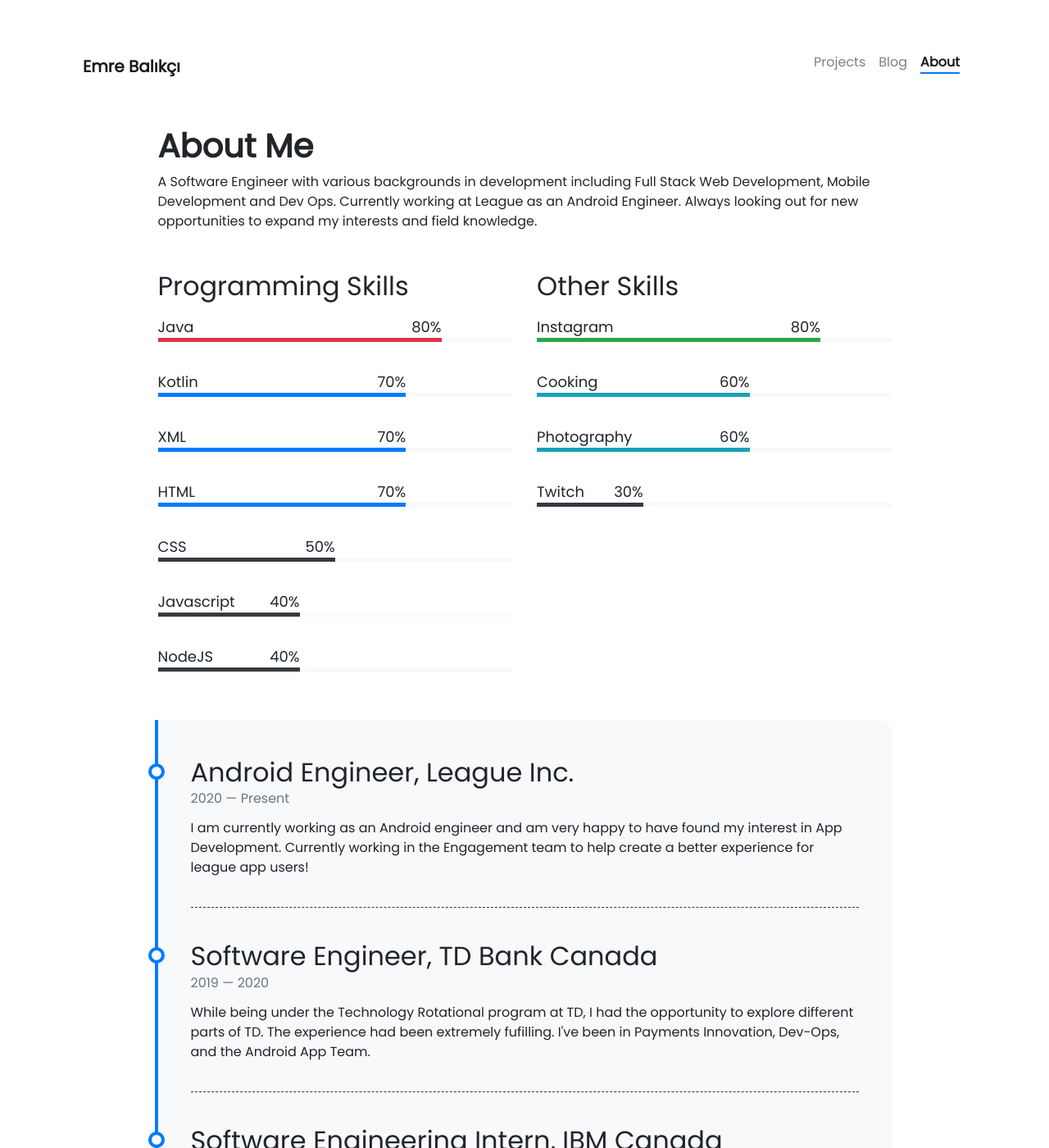
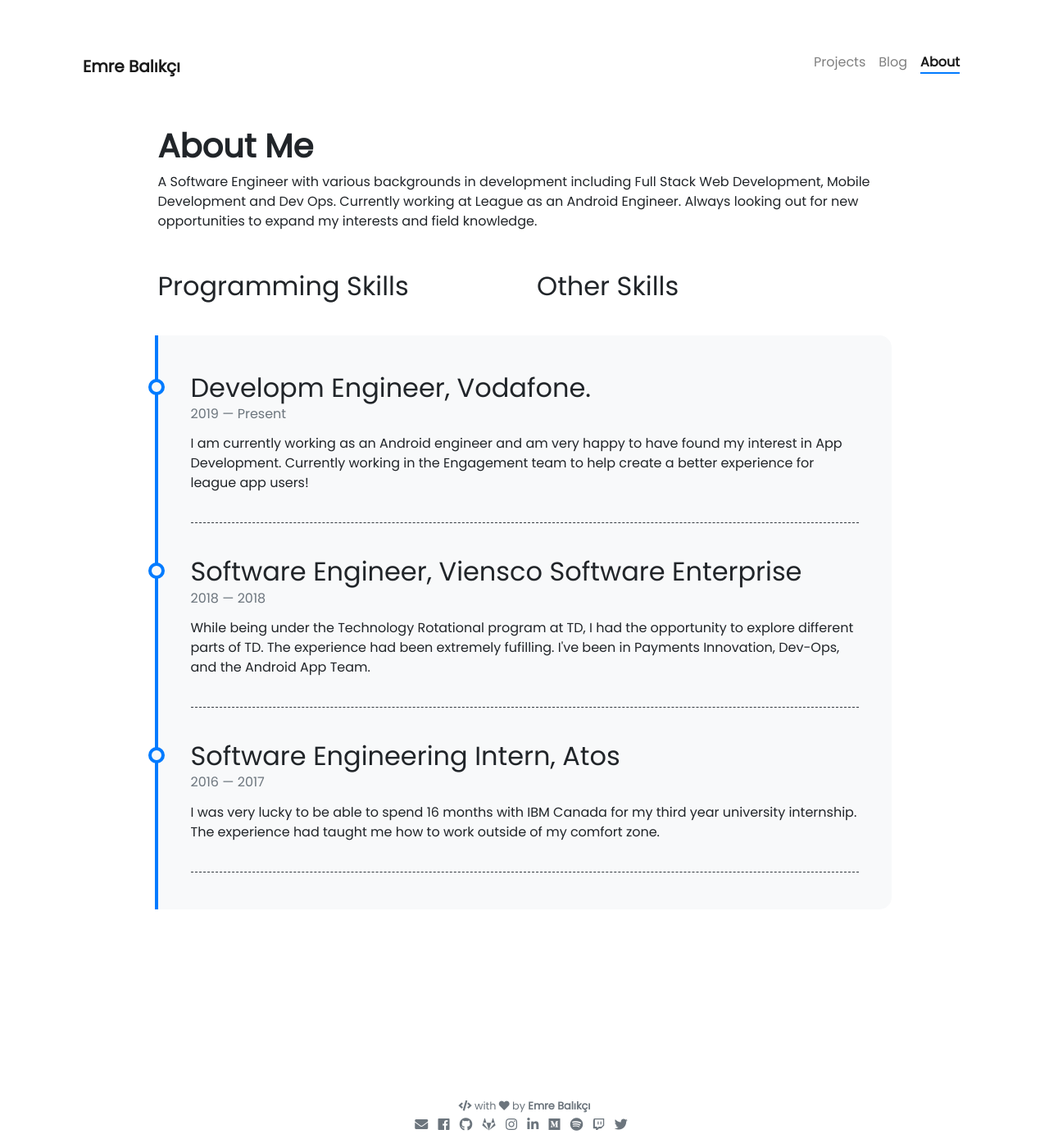
Before and after one commit to emrebalikci/emrebalikci.github.io, a Jekyll site: the page built from pages/about.md, in a window 1280 px wide and 1400 px high. Shown: the whole window at 82% size. Built offline with Jekyll 4.4.1, drawn with Linux system fonts in a browser that asks for light colours; nearby versions of some CDN libraries.

Commit message:
initial commit

```diff
--- a/_data/programming-skills.yml
+++ b/_data/programming-skills.yml
@@ -1,27 +1,28 @@
-- name: Java
-  percentage: 80
-  color: danger
 
-- name: Kotlin
-  percentage: 70
-  color:
+#- name: Java
+#  percentage: 80
+#  color:
 
-- name: XML
-  percentage: 70
-  color:
+#- name: Python
+#  percentage: 70
+#  color: dark
 
-- name: HTML
-  percentage: 70
-  color:
+#- name: C#
+#  percentage: 70
+#  color:
 
-- name: CSS
-  percentage: 50
-  color: dark
+#- name: Angular
+#  percentage: 70
+#  color:
 
-- name: Javascript
-  percentage: 40
-  color: dark
+#- name: CSS
+#  percentage: 50
+#  color: dark
 
-- name: NodeJS
-  percentage: 40
-  color: dark
+#- name: Javascript
+#  percentage: 40
+#  color: dark
+
+#- name: NodeJS
+#  percentage: 40
+#  color: dark
--- a/_data/social-media.yml
+++ b/_data/social-media.yml
@@ -74,7 +74,7 @@ twitch:
 twitter:
   url   : https://www.twitter.com/
   icon  : fab fa-twitter
-  color : 1da1f2
+  color :
 
 vimeo:
   url   : https://www.vimeo.com/
@@ -84,4 +84,4 @@ vimeo:
 youtube:
   url   : https://www.youtube.com/
   icon  : fab fa-youtube
-  color : ff0000
+  color : red
--- a/_data/timeline.yml
+++ b/_data/timeline.yml
@@ -1,21 +1,21 @@
-- title: Android Engineer, League Inc.
-  from: 2020
+- title: Developm Engineer, Vodafone.
+  from: 2019
   to: Present
   description: I am currently working as an Android engineer and am very
                happy to have found my interest in App Development. Currently
                working in the Engagement team to help create a better experience
                for league app users!
 
-- title: Software Engineer, TD Bank Canada
-  from: 2019
-  to: 2020
+- title: Software Engineer, Viensco Software Enterprise
+  from: 2018
+  to: 2018
   description: While being under the Technology Rotational program at TD,
                I had the opportunity to explore different parts of TD. The
                experience had been extremely fufilling. I've been in
                Payments Innovation, Dev-Ops, and the
                Android App Team.
 
-- title: Software Engineering Intern, IBM Canada
+- title: Software Engineering Intern, Atos
   from: 2016
   to: 2017
   description: I was very lucky to be able to spend 16 months with IBM Canada for
```
Also changed, not shown: _data/other-skills.yml (+12 -12 lines).
